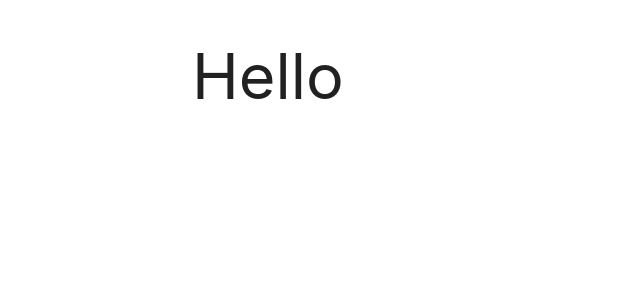
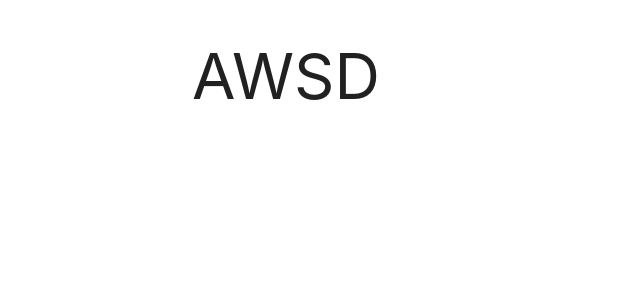
Before and after one commit to TohaLike/test-mern, a React (Create React App) app in the folder client/: page / in a window 1280 px wide. Shown: the top 300 px of the page, without its empty margins (0-640 px from the left). Built offline with nearby package versions, Linux system fonts and the light colour scheme.

Commit message:
I add routes for pages

```diff
--- a/client/src/App.js
+++ b/client/src/App.js
@@ -1,13 +1,16 @@
 import React from "react"
+import {BrowserRouter as Router} from "react-router-dom";
+import {useRoutes} from "./routes"
 import 'materialize-css'
 
-
 function App() {
+  const routes = useRoutes(false)
   return (
-    <div className="container">
-      <h1>Hello</h1>
-
-    </div>
+    <Router>
+      <div className="container">
+        {routes}
+      </div>
+    </Router>
   )
 }
 
--- /dev/null
+++ b/client/src/pages/AuthPage.js
@@ -0,0 +1,12 @@
+import React from 'react'
+
+
+export const AuthPage = () => {
+    return (
+        <div>
+            <h1>AWSD</h1>
+        </div>
+    )
+}
+
+export default AuthPage;
--- /dev/null
+++ b/client/src/pages/CreatePage.js
@@ -0,0 +1,12 @@
+import React from 'react'
+
+
+export const CreatePage = () => {
+    return (
+        <div>
+            <h1>Hre</h1>
+        </div>
+    )
+}
+
+export default CreatePage;
--- /dev/null
+++ b/client/src/pages/DetailPage.js
@@ -0,0 +1,12 @@
+import React from 'react'
+
+
+export const DetailPage = () => {
+    return (
+        <div>
+            <h1>Hre</h1>
+        </div>
+    )
+}
+
+export default DetailPage;
--- /dev/null
+++ b/client/src/pages/LinksPage.js
@@ -0,0 +1,12 @@
+import React from 'react'
+
+
+export const LinksPage = () => {
+    return (
+        <div>
+            <h1>Hre</h1>
+        </div>
+    )
+}
+
+export default LinksPage;
--- /dev/null
+++ b/client/src/routes.js
@@ -0,0 +1,34 @@
+import React from "react"
+import {Switch, Route, Redirect} from "react-router-dom"
+import {CreatePage} from "./pages/CreatePage"
+import {DetailPage} from "./pages/DetailPage"
+import {LinksPage} from "./pages/LinksPage"
+import {AuthPage} from "./pages/AuthPage"
+
+export const useRoutes = isAuthenticated => {
+    if (isAuthenticated) {
+        return (
+            <Switch>
+                <Route path="/links" exact>
+                    <LinksPage />
+                </Route>
+                <Route path="/create" exact>
+                    <CreatePage />
+                </Route>
+                <Route path="/detail/:id">
+                    <DetailPage />
+                </Route>
+                <Redirect to="/create" />
+            </Switch>
+        )
+    }
+
+    return (
+        <Switch>
+            <Route path="/" exact>
+                <AuthPage />
+            </Route>
+            <Redirect to="/" />
+        </Switch>
+    )
+}
```
